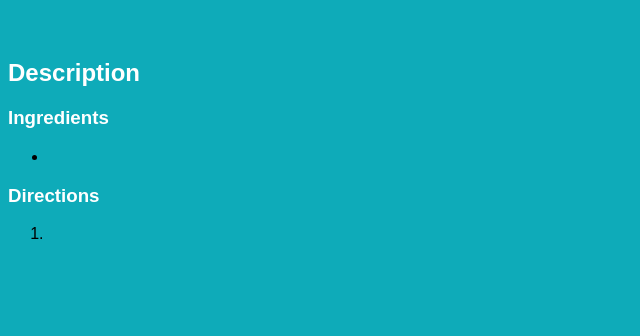
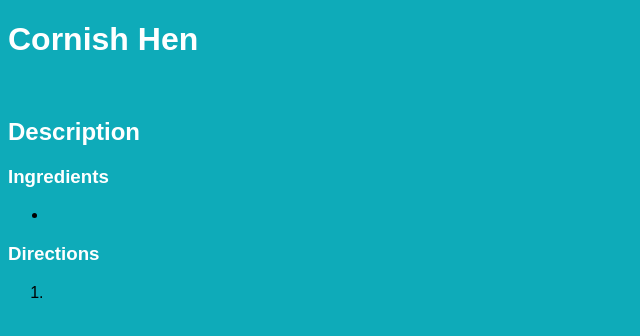
Before and after one commit to chaoticmewtral/odin-recipes, a plain HTML site: page recipes/cornish-hen.html in a window 1280 px wide. Shown: the whole page, without its empty margins (0-640 px from the left). Drawn offline with Linux system fonts and the light colour scheme.

Commit message:
Add title to cornish-hen.html

```diff
--- a/recipes/cornish-hen.html
+++ b/recipes/cornish-hen.html
@@ -2,12 +2,12 @@
 <html lang="en">
     <head>
         <meta charset="utf-8">
-        <title></title>
+        <title>Cornish Hen</title>
         <link rel="stylesheet" href="../style.css">
     </head>
 
     <body>
-        <h1></h1>
+        <h1>Cornish Hen</h1>
         <img src="#" alt="">
 
         <h2>Description</h2>
```
